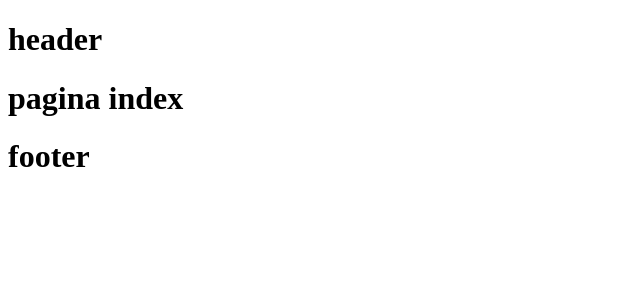
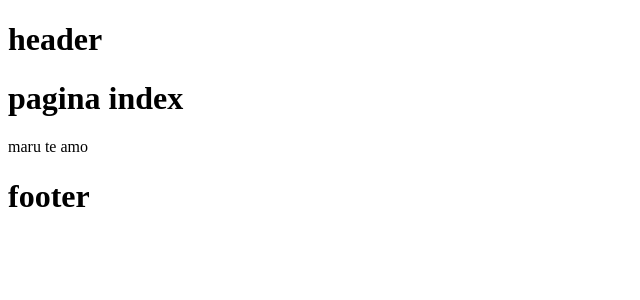
Before and after one commit to Seriousfighter/SS-SchneiderSolutions, a Nuxt app: page / in a window 1280 px wide. Shown: the top 300 px of the page, without its empty margins (0-640 px from the left). Built offline with nearby package versions, Linux system fonts and the light colour scheme.

Commit message:
Update index.vue

```diff
--- a/pages/index.vue
+++ b/pages/index.vue
@@ -1,6 +1,7 @@
 <template>
   <div>
     <h1>pagina index</h1>
+    <p>maru te amo</p>
   </div>
 </template>
 
```
